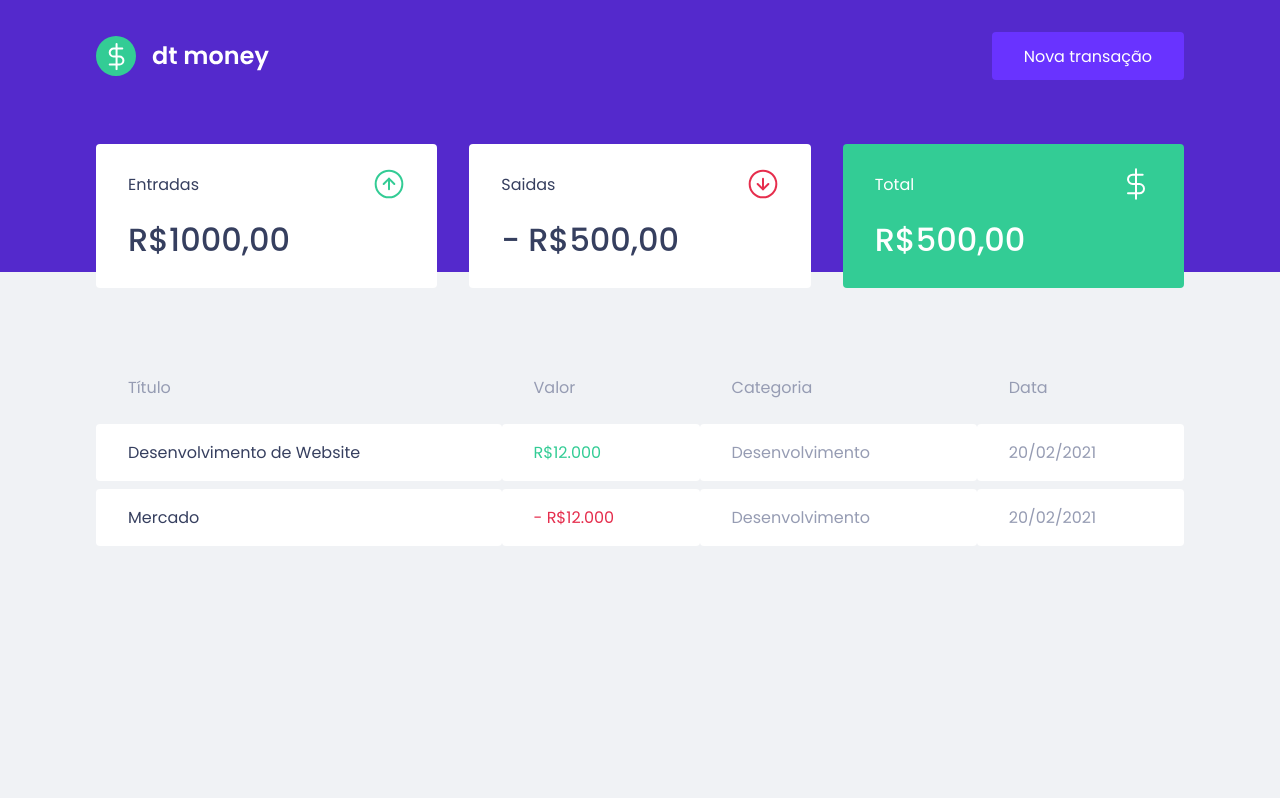
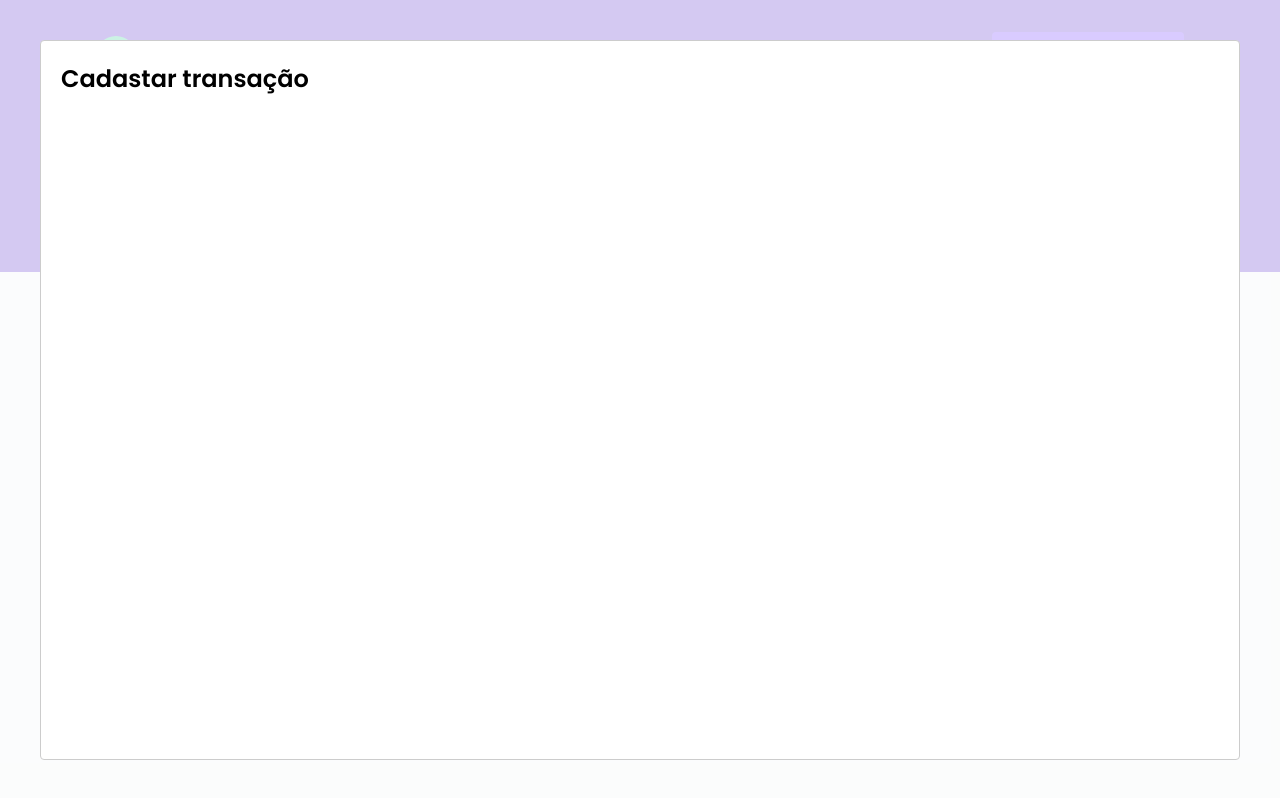
Before and after one commit to RafaelGoulartB/dt.money, a React (Create React App) app: page / in a window 1280 px wide. Both pictures are taken after a click on the button "Nova transação". Built offline with nearby package versions, Linux system fonts and the light colour scheme; no server answers; what miragejs would draw is missing.

Commit message:
📦 feat: Create NewTransactionsTableModal component with react-modal

```diff
--- a/package.json
+++ b/package.json
@@ -7,6 +7,7 @@
     "miragejs": "^0.1.42",
     "react": "^17.0.2",
     "react-dom": "^17.0.2",
+    "react-modal": "^3.14.3",
     "react-scripts": "4.0.3",
     "styled-components": "^5.3.1",
     "typescript": "^4.1.2",
@@ -20,6 +21,7 @@
     "@types/node": "^12.0.0",
     "@types/react": "^17.0.0",
     "@types/react-dom": "^17.0.0",
+    "@types/react-modal": "^3.12.1",
     "@types/styled-components": "^5.1.14"
   },
   "scripts": {
--- a/src/App.tsx
+++ b/src/App.tsx
@@ -1,14 +1,28 @@
-import React from 'react';
+import React, { useState } from 'react';
 import { GlobalStyle } from './styles/global';
 import { Header } from './components/Header/Header';
 import { Dashboard } from './components/Dashboard/Dashboard';
+import { NewTransactionModal } from './components/NewTransactionModal/NewTransactionModal';
 
 const App: React.FC = () => {
+  const [isNewTransactionModalOpen, setIsNewTransactionModalOpen] = useState(false)
+  const handleOpenNewTransactionModal = () => setIsNewTransactionModalOpen(true)
+  const handleCloseNewTransactionModal = () => setIsNewTransactionModalOpen(false)
+
   return (
     <>
       <GlobalStyle />
-      <Header />
+
+      <Header
+        onOpenNewTransactionModal={handleOpenNewTransactionModal}
+      />
+
       <Dashboard />
+
+      <NewTransactionModal
+        isNewTransactionModalOpen={isNewTransactionModalOpen}
+        onRequestClose={handleCloseNewTransactionModal}
+      />
     </>
   );
 }
--- a/src/components/Header/Header.tsx
+++ b/src/components/Header/Header.tsx
@@ -2,12 +2,19 @@ import React from 'react'
 import logoImg from '../../assets/logo.svg'
 import { Container, Content } from './HeaderStyles'
 
-export const Header: React.FC = () => {
+interface HeaderProps {
+  onOpenNewTransactionModal: () => void;
+}
+
+export const Header: React.FC<HeaderProps> = ({ onOpenNewTransactionModal }) => {
   return (
     <Container>
       <Content>
         <img src={logoImg} alt="dt money" />
-        <button type="button">Nova transação</button>
+        <>
+          <button type="button" onClick={onOpenNewTransactionModal}>Nova transação</button>
+
+        </>
       </Content>
     </Container>
   )
--- /dev/null
+++ b/src/components/NewTransactionModal/NewTransactionModal.tsx
@@ -0,0 +1,21 @@
+import React from 'react';
+import Modal from 'react-modal'
+import { Container } from './NewTransactionModalStyle';
+
+Modal.setAppElement('#root')
+
+interface NewTransactionModalProps {
+  isNewTransactionModalOpen: boolean;
+  onRequestClose: () => void;
+}
+
+export const NewTransactionModal: React.FC<NewTransactionModalProps> = ({ isNewTransactionModalOpen, onRequestClose }) => {
+  return (
+    <Modal
+      isOpen={isNewTransactionModalOpen}
+      onRequestClose={onRequestClose}
+    >
+      <h2>Cadastar transação</h2>
+    </Modal>
+  );
+}
--- /dev/null
+++ b/src/components/NewTransactionModal/NewTransactionModalStyle.ts
@@ -0,0 +1,3 @@
+import styled from 'styled-components'
+
+export const Container = styled.div``
```
Also changed, not shown: 1 other file (tests, documents, lock files or other folders).
